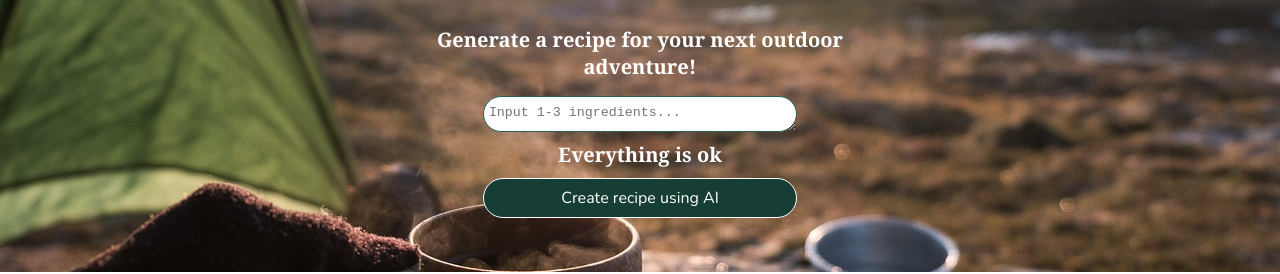
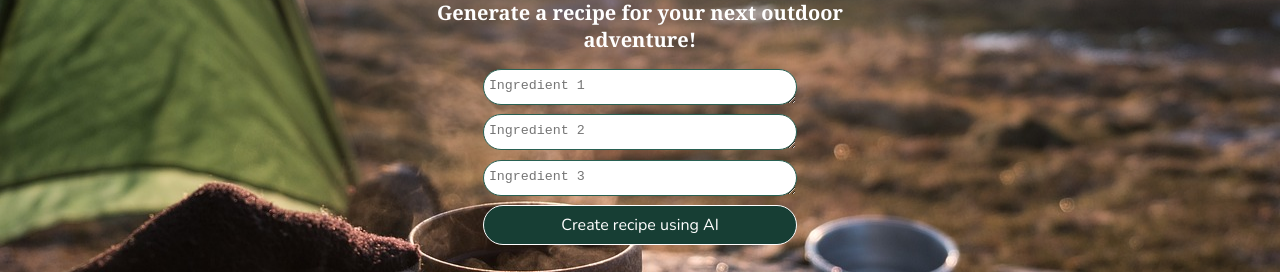
Before and after one commit to Technigo/final-boiler-plate-monorepo, a React (Vite) app in the folder frontend/: page / in a window 1280 px wide. Shown: the part 124-398 px from the top of the page. Built offline with nearby package versions, Linux system fonts and the light colour scheme; no server answers.

Commit message:
push before changing user input array

```diff
--- a/frontend/src/components/PromptForm.jsx
+++ b/frontend/src/components/PromptForm.jsx
@@ -7,12 +7,6 @@ export const PromptForm = () => {
     // Destructure the addNewRecipe function from the recipeStore
     const { inputRecipe, setInputRecipe, fetchNewRecipe, generateRecipe,errorMessageGeneration } = recipeStore()
 
-    //Handle userInput(ingredients) to make into array and split of 5 first words
-    const handleUserInputToArray = (userInput) => {
-        const array = userInput.split(/[ ,]+/)
-        const limitedArray = array.slice(0, 5)
-        return limitedArray
-    }
 
     // Define the form submission handler function
     const handleFormSubmit = async (event) => {
@@ -20,16 +14,14 @@ export const PromptForm = () => {
 
         try {
            //TESTAR DENNA NYA FUNKTION FÖR ATT GÖRA INPUTEN TILL EN ARRAY
-            console.log(handleUserInputToArray(inputRecipe))
+            console.log(inputRecipe)
              //Use the generateRecipe function from the recipeStore
             await generateRecipe(inputRecipe)
 
 
             //Clear inputRecipe and fetch new recipe data
-            setInputRecipe("")
+            setInputRecipe([])
             fetchNewRecipe()
-
-
 
         } catch (error) {
             console.error("Error in handleFormSubmit", error)
@@ -43,12 +35,24 @@ export const PromptForm = () => {
             <h2>Generate a recipe for your next outdoor adventure!</h2>
             <form className="ingredient-form" onSubmit={handleFormSubmit}>
                 <textarea
-                    placeholder="Input 1-3 ingredients..."
+                    placeholder="Ingredient 1"
                     value={inputRecipe}
                     onChange={(e) => setInputRecipe(e.target.value)}
                     required
                 ></textarea>
-                <h2>{errorMessageGeneration}</h2>
+                <textarea
+                    placeholder="Ingredient 2"
+                    value={inputRecipe}
+                    onChange={(e) => setInputRecipe(e.target.value)}
+                    required
+                ></textarea>
+                <textarea
+                    placeholder="Ingredient 3"
+                    value={inputRecipe}
+                    onChange={(e) => setInputRecipe(e.target.value)}
+                    required
+                ></textarea>
+                <p className="error-message">{errorMessageGeneration}</p>
                 <button className="generate-button"type="submit">Create recipe using AI</button>
             </form>
         </div>
--- a/frontend/src/components/promptform.css
+++ b/frontend/src/components/promptform.css
@@ -17,6 +17,10 @@
     flex-direction: column;
     align-self: center;
     width: 60%;
+}
+
+.error-message {
+    color: white;
 }
 
 textarea {
--- a/frontend/src/stores/recipeStore.jsx
+++ b/frontend/src/stores/recipeStore.jsx
@@ -18,7 +18,7 @@ export const recipeStore = create((set) => ({
   isGenerating: false,
   // Function to set the new recipe in the state
   setNewRecipe: (newRecipe) => set({ newRecipe }),
-  inputRecipe: "",
+  inputRecipe: [],
   setInputRecipe: (inputRecipe) => set({ inputRecipe }),
   // Function to add a new recipe to the state
   addNewRecipe: (newRecipe) => {
@@ -27,7 +27,7 @@ export const recipeStore = create((set) => ({
       recipes: [...state.recipes, newRecipe],
     }));
   },
-  errorMessageGeneration: "Everything is ok",
+  errorMessageGeneration: "",
   setErrorMessageGeneration: (errorMessageGeneration) => set({errorMessageGeneration}),
 
   fetchNewRecipe: async () => {
```
Also changed, not shown: 1 other file (tests, documents, lock files or other folders).
